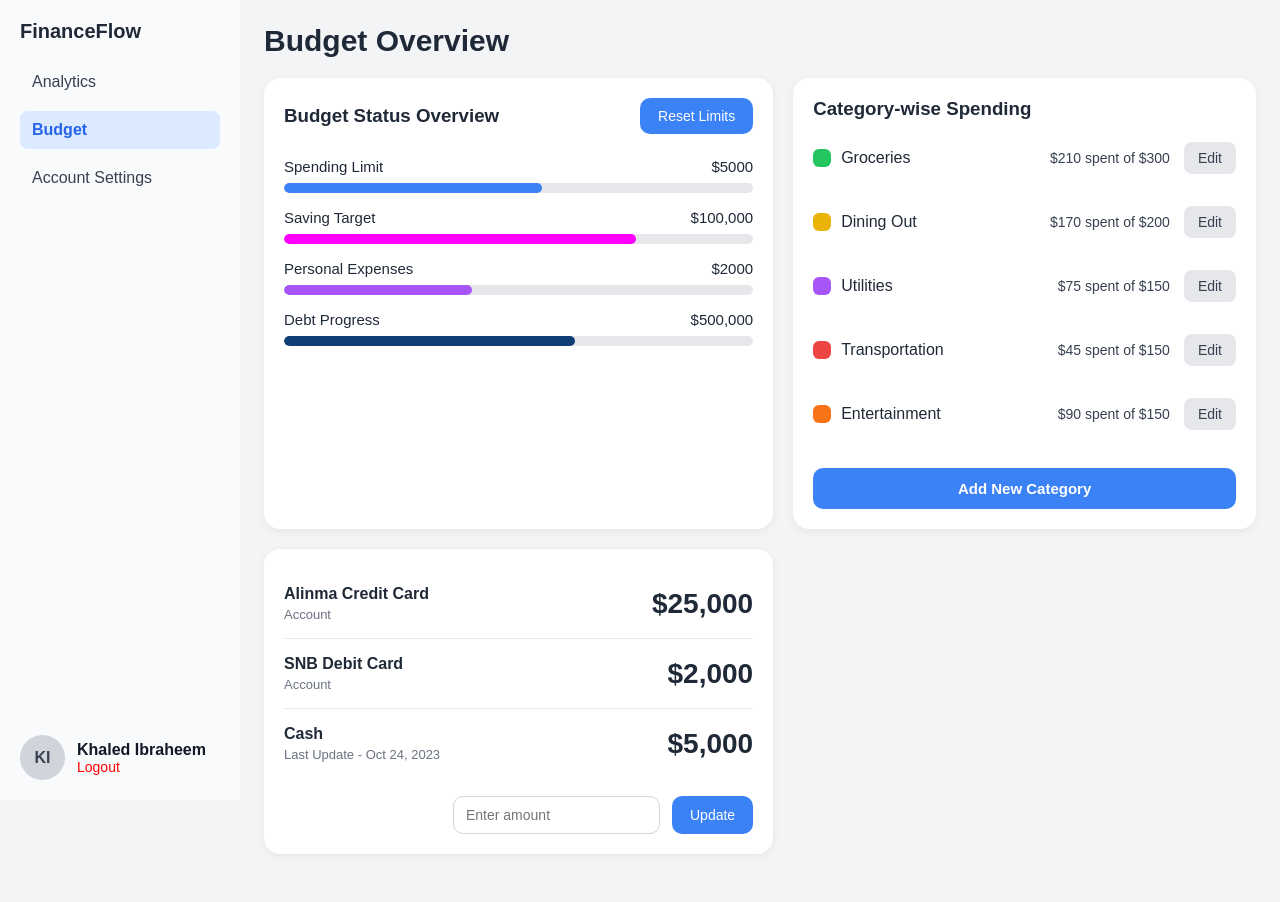
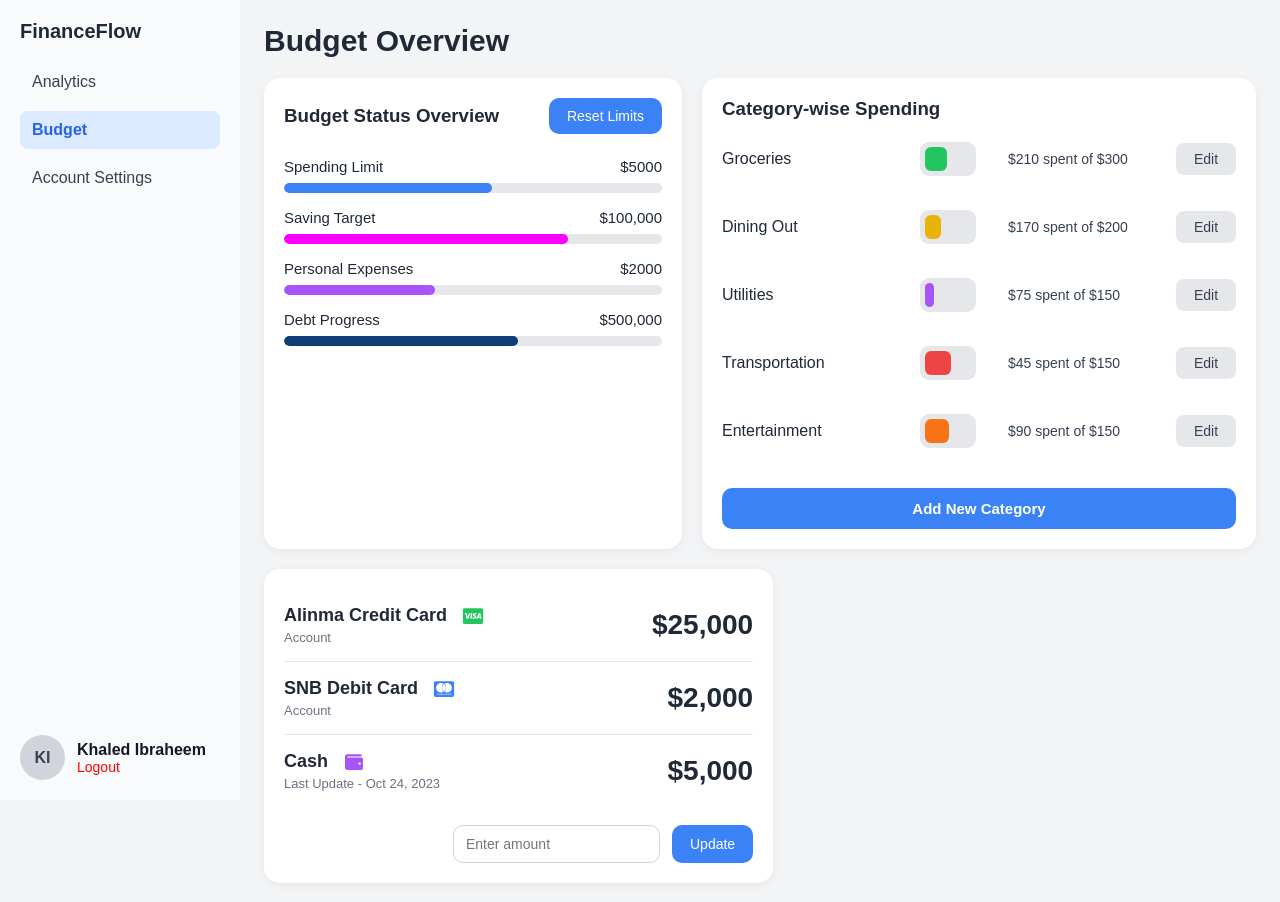
Before and after one commit to ShahadAlmatrudi/finance-flow, a React app in the folder frontend/: page /budget in a window 1280 px wide. Shown: the top 902 px of the page. Before the commit the page ends 878 px from the top, so only its background shows below. Built offline with nearby package versions, Linux system fonts and the light colour scheme; the HTML template or start-up script is replaced by a standard one.

Commit message:
Fix budget icons and align category spending indicators

```diff
--- a/frontend/package.json
+++ b/frontend/package.json
@@ -12,6 +12,7 @@
   "dependencies": {
     "react": "^19.2.4",
     "react-dom": "^19.2.4",
+    "react-icons": "^5.6.0",
     "react-router-dom": "^7.14.0"
   },
   "devDependencies": {
--- a/frontend/src/index.css
+++ b/frontend/src/index.css
@@ -515,29 +515,33 @@ a {
   cursor: pointer;
 }
 
+/* CATEGORY-WISE SPENDING */
 .budget-edit-item {
   display: grid;
-  grid-template-columns: 1fr auto auto;
+  grid-template-columns: 160px 60px 150px 60px;
   align-items: center;
-  gap: 14px;
-  margin-bottom: 16px;
-}
-
-.budget-edit-left {
-  display: flex;
-  align-items: center;
-  gap: 10px;
-}
-
-.budget-dot {
-  width: 18px;
-  height: 18px;
-  border-radius: 6px;
-  display: inline-block;
+  column-gap: 18px;
+  margin-bottom: 18px;
 }
 
 .budget-edit-name {
   font-weight: 500;
+}
+
+.mini-track {
+  width: 52px;
+  height: 32px;
+  background: #e5e7eb;
+  border-radius: 9px;
+  padding: 5px;
+  display: flex;
+  align-items: center;
+  justify-content: flex-start;
+}
+
+.mini-fill {
+  height: 100%;
+  border-radius: 6px;
 }
 
 .budget-edit-middle {
@@ -560,6 +564,7 @@ a {
   background: #d1d5db;
 }
 
+/* ACCOUNTS */
 .budget-bottom-row {
   display: grid;
   grid-template-columns: 1.1fr 1fr;
@@ -587,9 +592,16 @@ a {
   border-bottom: none;
 }
 
+.account-title-row {
+  display: flex;
+  align-items: center;
+  gap: 10px;
+  margin-bottom: 4px;
+}
+
 .account-name {
   font-weight: 700;
-  margin-bottom: 4px;
+  font-size: 18px;
 }
 
 .account-subtitle {
@@ -618,12 +630,103 @@ a {
   min-width: 150px;
 }
 
+/* ACCOUNT ICONS - wireframe-like */
+.account-icon {
+  display: inline-block;
+  width: 24px;
+  height: 18px;
+  border-radius: 4px;
+  position: relative;
+}
+
+.visa-icon {
+  background: #22c55e;
+}
+
+.visa-icon::after {
+  content: "VISA";
+  position: absolute;
+  inset: 0;
+  font-size: 8px;
+  font-weight: 700;
+  color: white;
+  display: flex;
+  align-items: center;
+  justify-content: center;
+}
+
+.mc-icon {
+  background: #60a5fa;
+}
+
+.mc-icon::before,
+.mc-icon::after {
+  content: "";
+  position: absolute;
+  top: 3px;
+  width: 8px;
+  height: 8px;
+  border-radius: 50%;
+}
+
+.mc-icon::before {
+  left: 4px;
+  background: white;
+  opacity: 0.9;
+}
+
+.mc-icon::after {
+  right: 4px;
+  background: #dbeafe;
+  opacity: 0.9;
+}
+
+.cash-icon {
+  background: #a855f7;
+}
+
+.cash-icon::after {
+  content: "";
+  position: absolute;
+  right: 3px;
+  top: 7px;
+  width: 3px;
+  height: 3px;
+  border-radius: 50%;
+  background: white;
+}
+
+/* COLORS */
 .pink-bar {
   background: #ff00ff;
 }
 
 .navy-bar {
   background: #0f3d75;
+}
+
+.red-bar {
+  background: #ef4444;
+}
+
+.orange-bar {
+  background: #f97316;
+}
+
+.yellow-bar {
+  background: #eab308;
+}
+
+.green-bar {
+  background: #22c55e;
+}
+
+.blue-bar {
+  background: #3b82f6;
+}
+
+.purple-bar {
+  background: #a855f7;
 }
 
 @media (max-width: 1100px) {
@@ -633,7 +736,7 @@ a {
   }
 }
 
-@media (max-width: 700px) {
+@media (max-width: 760px) {
   .budget-edit-item {
     grid-template-columns: 1fr;
     align-items: start;
@@ -652,3 +755,51 @@ a {
     min-width: 100%;
   }
 }
+
+.account-title-row {
+  display: flex;
+  align-items: center;
+  gap: 10px;
+  margin-bottom: 4px;
+}
+
+.account-icon {
+  font-size: 26px;
+  margin-left: 4px;
+}
+
+.account-icon.visa {
+  color: #22c55e;
+}
+
+.account-icon.mastercard {
+  color: #3b82f6;
+}
+
+.account-icon.cash {
+  color: #a855f7;
+}
+
+.budget-edit-item {
+  display: grid;
+  grid-template-columns: 180px 70px 150px 60px;
+  align-items: center;
+  column-gap: 18px;
+  margin-bottom: 18px;
+}
+
+.mini-track {
+  width: 56px;
+  height: 34px;
+  background: #e5e7eb;
+  border-radius: 9px;
+  padding: 5px;
+  display: flex;
+  align-items: center;
+  justify-content: flex-start;
+}
+
+.mini-fill {
+  height: 100%;
+  border-radius: 6px;
+}
--- a/frontend/src/pages/BudgetPage.jsx
+++ b/frontend/src/pages/BudgetPage.jsx
@@ -1,4 +1,5 @@
 import { budgetCategories, balances } from "../data/mockData";
+import { FaCcVisa, FaCcMastercard, FaWallet } from "react-icons/fa";
 
 export default function BudgetPage() {
   const statusItems = [
@@ -8,13 +9,13 @@ export default function BudgetPage() {
     { label: "Debt Progress", value: "$500,000", percent: 62, color: "navy-bar" },
   ];
 
-  const categoryColors = [
-    "green-bar",
-    "yellow-bar",
-    "purple-bar",
-    "red-bar",
-    "orange-bar",
-    "blue-bar",
+  const categoryStyles = [
+    { color: "green-bar", width: "48%" },
+    { color: "yellow-bar", width: "34%" },
+    { color: "purple-bar", width: "20%" },
+    { color: "red-bar", width: "56%" },
+    { color: "orange-bar", width: "52%" },
+    { color: "blue-bar", width: "24%" },
   ];
 
   return (
@@ -53,14 +54,13 @@ export default function BudgetPage() {
           <div className="budget-category-list">
             {budgetCategories.map((item, index) => (
               <div key={item.id} className="budget-edit-item">
-                <div className="budget-edit-left">
-                  <span
-                    className={`budget-dot ${
-                      categoryColors[index % categoryColors.length]
-                    }`}
-                  ></span>
+                <div className="budget-edit-name">{item.name}</div>
 
-                  <span className="budget-edit-name">{item.name}</span>
+                <div className="mini-track">
+                  <div
+                    className={`mini-fill ${categoryStyles[index % categoryStyles.length].color}`}
+                    style={{ width: categoryStyles[index % categoryStyles.length].width }}
+                  ></div>
                 </div>
 
                 <div className="budget-edit-middle">
@@ -82,7 +82,22 @@ export default function BudgetPage() {
             {balances.map((item) => (
               <div key={item.id} className="account-item">
                 <div className="account-left">
-                  <p className="account-name">{item.name}</p>
+                  <div className="account-title-row">
+                    <p className="account-name">{item.name}</p>
+
+                    {item.name === "Alinma Credit Card" && (
+                      <FaCcVisa className="account-icon visa" />
+                    )}
+
+                    {item.name === "SNB Debit Card" && (
+                      <FaCcMastercard className="account-icon mastercard" />
+                    )}
+
+                    {item.name === "Cash" && (
+                      <FaWallet className="account-icon cash" />
+                    )}
+                  </div>
+
                   <p className="account-subtitle">
                     {item.name === "Cash" ? "Last Update - Oct 24, 2023" : "Account"}
                   </p>
```
Also changed, not shown: frontend/src/pages/SettingsPage.jsx (line endings or trailing spaces), 1 other file (tests, documents, lock files or other folders).
